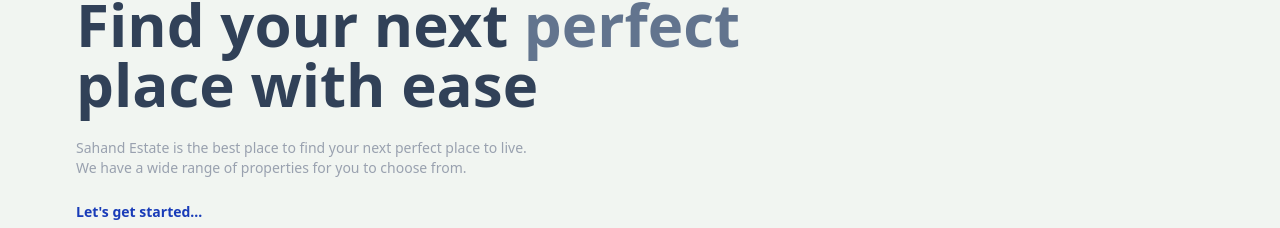
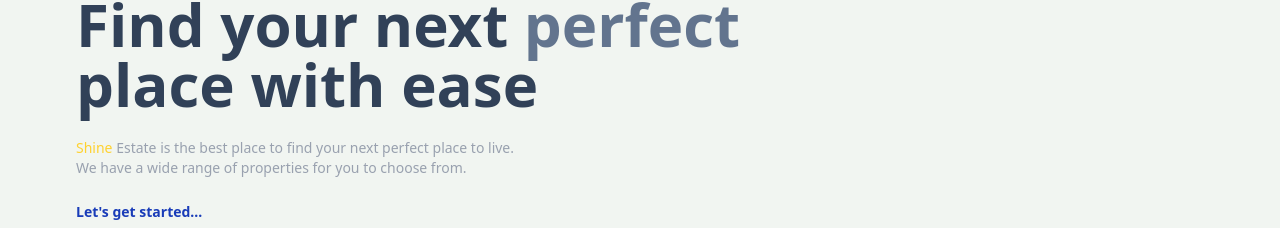
Before and after one commit to allahrakha-7/RealEstateProject, a React (Vite) app in the folder client/: page / in a window 1280 px wide. Shown: the part 190-418 px from the top of the page. Built offline with nearby package versions, Linux system fonts and the light colour scheme; no server answers.

Commit message:
some fixes

```diff
--- a/client/src/pages/Home.jsx
+++ b/client/src/pages/Home.jsx
@@ -55,7 +55,7 @@
           place with ease
         </h1>
         <div className='text-gray-400 text-xs sm:text-sm'>
-          Sahand Estate is the best place to find your next perfect place to
+          <span className='text-amber-300'>Shine</span> Estate is the best place to find your next perfect place to
           live.
           <br />
           We have a wide range of properties for you to choose from.
```
